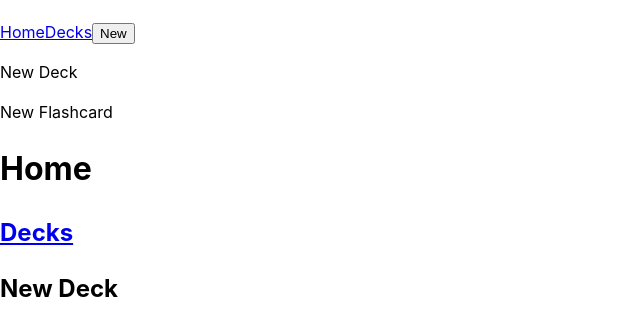
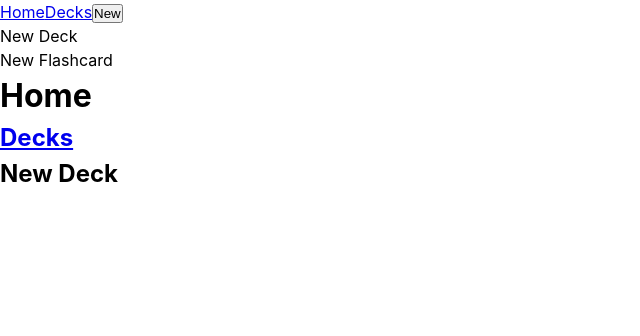
Before and after one commit to joshuanelsondev/flashcard-app, a React (Vite) app in the folder client/: page / in a window 1280 px wide. Shown: the top 336 px of the page, without its empty margins (0-640 px from the left). Built offline with nearby package versions, Linux system fonts and the light colour scheme.

Commit message:
refactor: set up base styling for body and root

```diff
--- a/client/src/App.scss
+++ /dev/null
@@ -1,4 +0,0 @@
-#root {
-  margin: 0 auto;
-  padding: 0;
-}
--- a/client/src/components/Layout.jsx
+++ b/client/src/components/Layout.jsx
@@ -4,11 +4,11 @@ import Nav from './Nav.jsx'
 
 export default function Layout() {
   return (
-    <>
+    <main>
       <Nav />
       <div>
         <Outlet />
       </div>
-    </>
+    </main>
   )
 }
--- a/client/src/index.scss
+++ b/client/src/index.scss
@@ -1,18 +1,19 @@
+* {
+  margin: 0;
+  padding: 0;
+}
+
+body, #root {
+  height: 100vh;
+  width: 100vw;
+}
+
 :root {
   font-family: Inter, system-ui, Avenir, Helvetica, Arial, sans-serif;
   line-height: 1.5;
   font-weight: 400;
-
-
   font-synthesis: none;
   text-rendering: optimizeLegibility;
   -webkit-font-smoothing: antialiased;
   -moz-osx-font-smoothing: grayscale;
 }
-
-body {
-  margin: 0;
-  padding: 0;
-  display: flex;
-  place-items: center;
-}
--- a/client/src/pages/Home.jsx
+++ b/client/src/pages/Home.jsx
@@ -3,7 +3,7 @@ import { Link } from 'react-router-dom'
 
 export default function Home() {
   return (
-    <div>
+    <div id='home'>
       <h1>Home</h1>
       <Link to={'/decks'}>
         <h2>Decks</h2>
```
